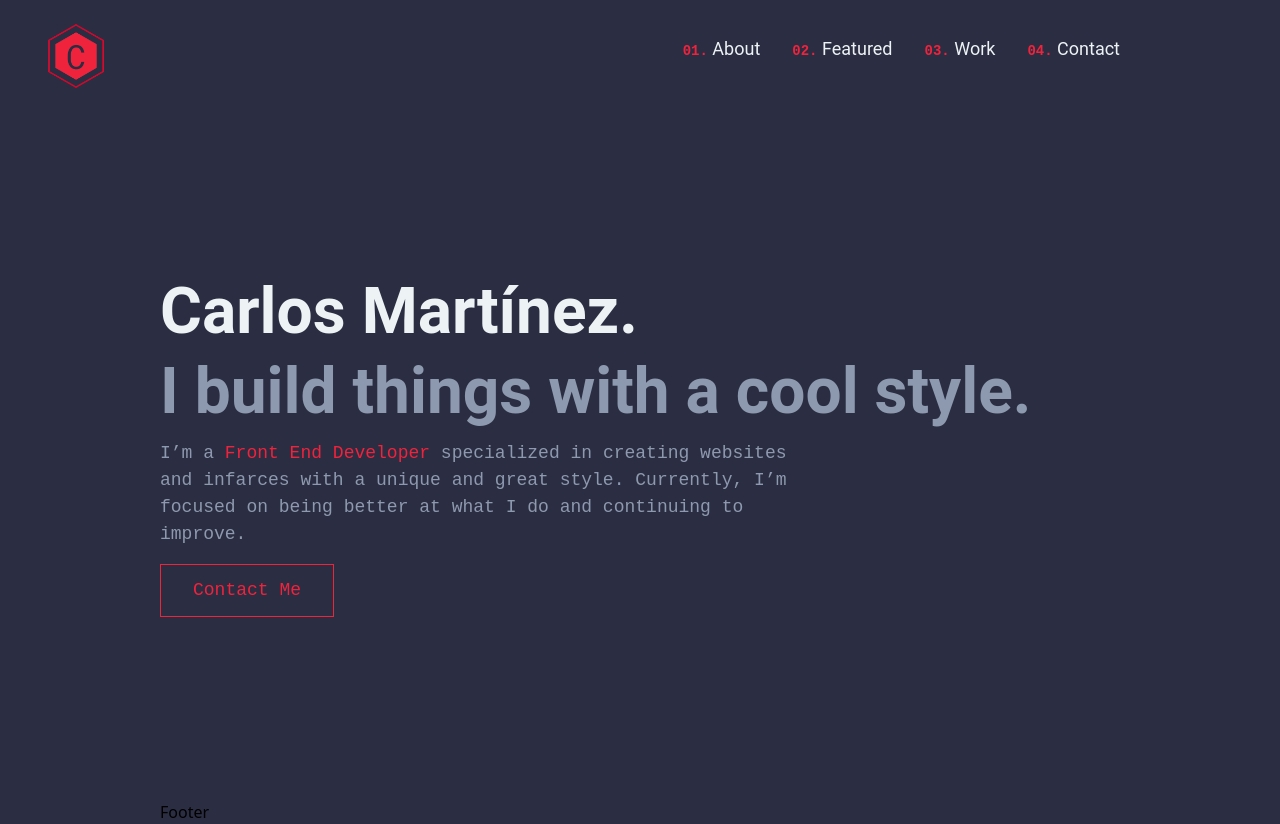
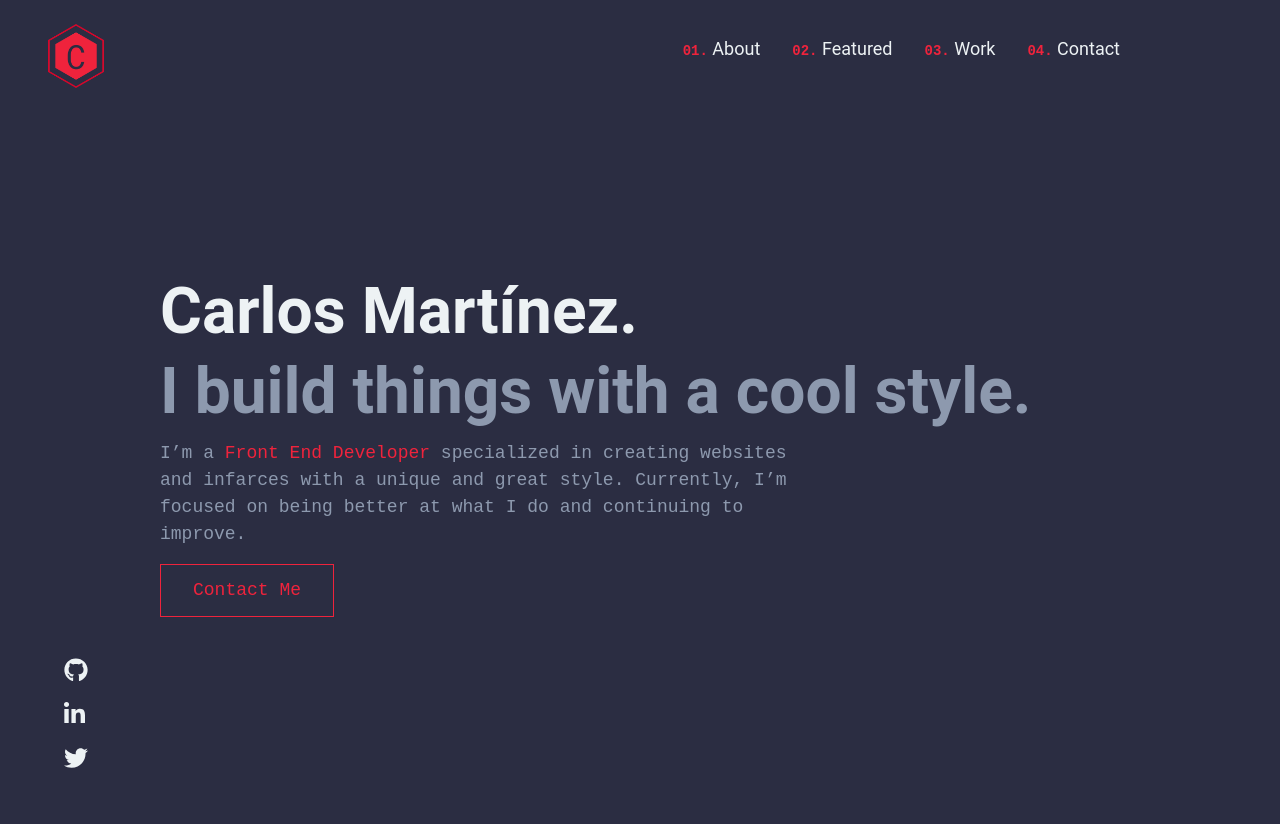
Before and after one commit to carlosamarto/portfolio, a React (Create React App) app: page / in a window 1280 px wide. After the commit the page ends 800 px from the top, so only its background shows below. Built offline with nearby package versions, Linux system fonts and the light colour scheme.

Commit message:
icons fixeds in footer ready

```diff
--- a/package.json
+++ b/package.json
@@ -3,6 +3,10 @@
   "version": "0.1.0",
   "private": true,
   "dependencies": {
+    "@fortawesome/fontawesome-svg-core": "^1.3.0",
+    "@fortawesome/free-brands-svg-icons": "^6.0.0",
+    "@fortawesome/free-solid-svg-icons": "^6.0.0",
+    "@fortawesome/react-fontawesome": "^0.1.17",
     "@testing-library/jest-dom": "^5.16.2",
     "@testing-library/react": "^12.1.3",
     "@testing-library/user-event": "^13.5.0",
--- /dev/null
+++ b/src/components/elements/Icons.js
@@ -0,0 +1,75 @@
+import React from "react";
+import { useEffect, useState } from "react";
+import { FontAwesomeIcon } from "@fortawesome/react-fontawesome";
+import {
+  faGithub,
+  faLinkedinIn,
+  faTwitter,
+} from "@fortawesome/free-brands-svg-icons";
+import { faAnglesUp } from "@fortawesome/free-solid-svg-icons";
+
+const Icons = () => {
+  const [showButton, setShowButton] = useState(false);
+
+  useEffect(() => {
+    window.addEventListener("scroll", () => {
+      if (window.pageYOffset > 300) {
+        setShowButton(true);
+      } else {
+        setShowButton(false);
+      }
+    });
+  }, []);
+
+  const scrollToTop = () => {
+    window.scrollTo({
+      top: 0,
+      behavior: "smooth",
+    });
+  };
+
+  return (
+    <>
+      <div className="fixed bottom-6 left-16 flex flex-col gap-2">
+        <a
+          href="https://github.com/carlosmrtzodev"
+          target="_blank"
+          rel="noreferrer"
+          className="text-subtitle text-light hover:text-hover transition-all ease-in-out duration-300"
+        >
+          <FontAwesomeIcon icon={faGithub} />
+        </a>
+
+        <a
+          href="https://www.linkedin.com/in/carlosmrtzodev/"
+          target="_blank"
+          rel="noreferrer"
+          className="text-subtitle text-light hover:text-hover transition-all ease-in-out duration-300"
+        >
+          <FontAwesomeIcon icon={faLinkedinIn} />
+        </a>
+
+        <a
+          href="https://twitter.com/carlosmrtzodev"
+          target="_blank"
+          rel="noreferrer"
+          className="text-subtitle text-light hover:text-hover transition-all ease-in-out duration-300"
+        >
+          <FontAwesomeIcon icon={faTwitter} />
+        </a>
+      </div>
+
+      {showButton && (
+        <div className="fixed right-16 bottom-6">
+          <FontAwesomeIcon
+            onClick={scrollToTop}
+            icon={faAnglesUp}
+            className="cursor-pointer text-red hover:text-hover text-subtitle animate-bounce hover:animate-none transition-all ease-in-out duration-300"
+          />
+        </div>
+      )}
+    </>
+  );
+};
+
+export default Icons;
--- a/src/components/sections/Footer.js
+++ b/src/components/sections/Footer.js
@@ -1,9 +1,12 @@
 import React from "react";
+import Icons from "../elements/Icons";
 
 const Footer = () => {
   return (
     <>
-      <footer>Footer</footer>
+      <footer>
+        <Icons />
+      </footer>
     </>
   );
 };
--- a/tailwind.config.js
+++ b/tailwind.config.js
@@ -16,12 +16,16 @@ module.exports = {
     extend: {
       fontSize: {
         title: "64px",
+        subtitle: "24px",
         paragraph: "18px",
         small: "14px",
       },
       height: {
         initial: "calc(100vh - 6rem)",
       },
+      minHeight: {
+        initial: "calc(100vh - 6rem)",
+      },
     },
   },
   plugins: [],
```
Also changed, not shown: 1 other file (tests, documents, lock files or other folders).
